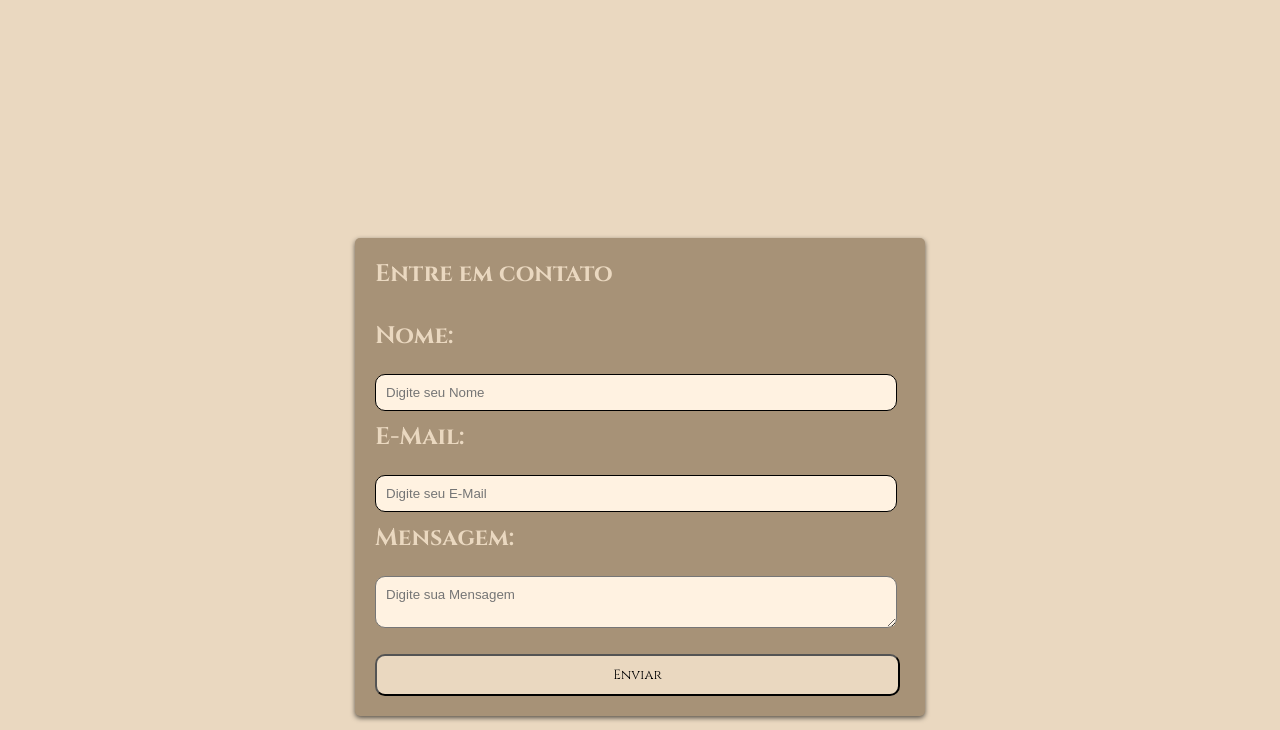
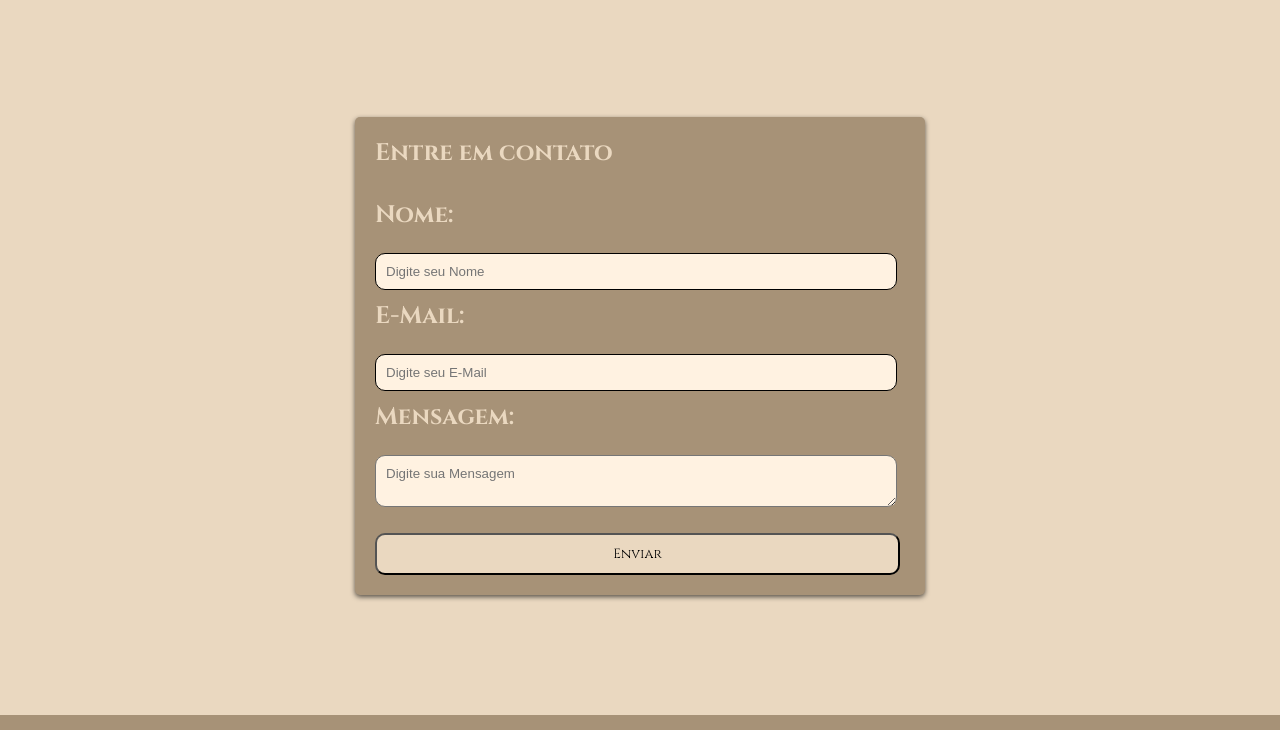
Before and after one commit to k1luc/Trabalho-prog3, a plain HTML site: page contato.html in a window 1280 px wide. Shown: the part 70-800 px from the top of the page. Drawn offline with Linux system fonts and the light colour scheme; a web font is replaced by a local one.

Commit message:
contatos

```diff
--- a/css/contato.css
+++ b/css/contato.css
@@ -15,7 +15,6 @@ main {
     display: flex;
     justify-content: center;
     align-items: center;
-    height: 110vh;
 }
 
 .contatos {
@@ -24,6 +23,7 @@ main {
     border-radius: 5px;
     box-shadow: 0 2px 5px rgba(0, 0, 0, 0.63);
     width: 500px;
+    margin: 80px auto;
 }
 
 label {
@@ -41,7 +41,6 @@ input {
     border-radius: 10px;
     background-color: var(--cor4);
     font-family: sans-serif;
-
 }
 
 #message {
```
